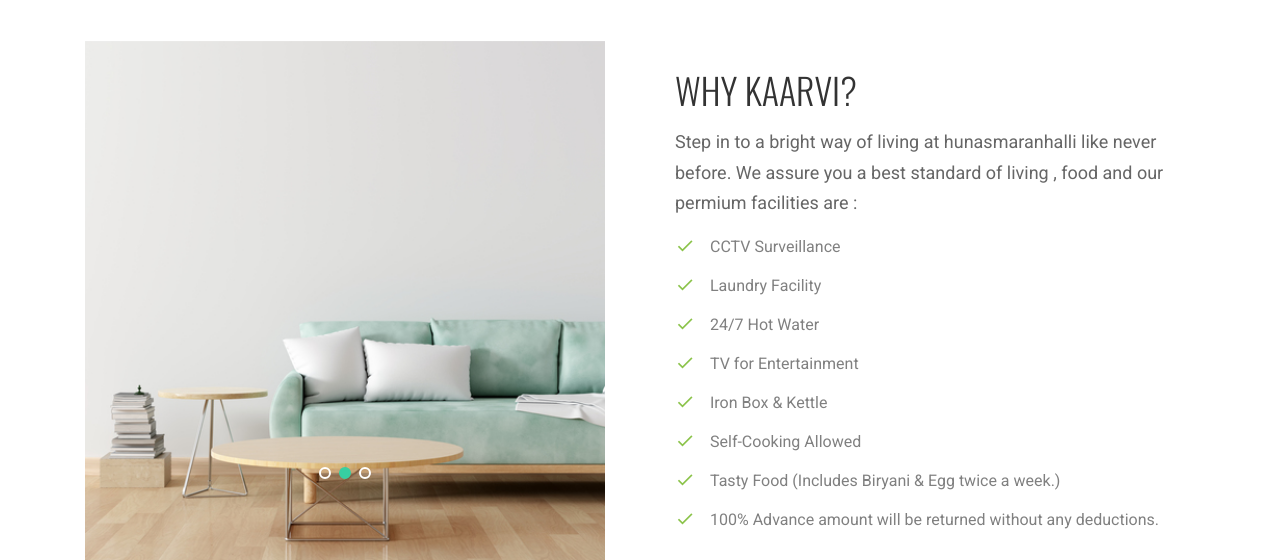
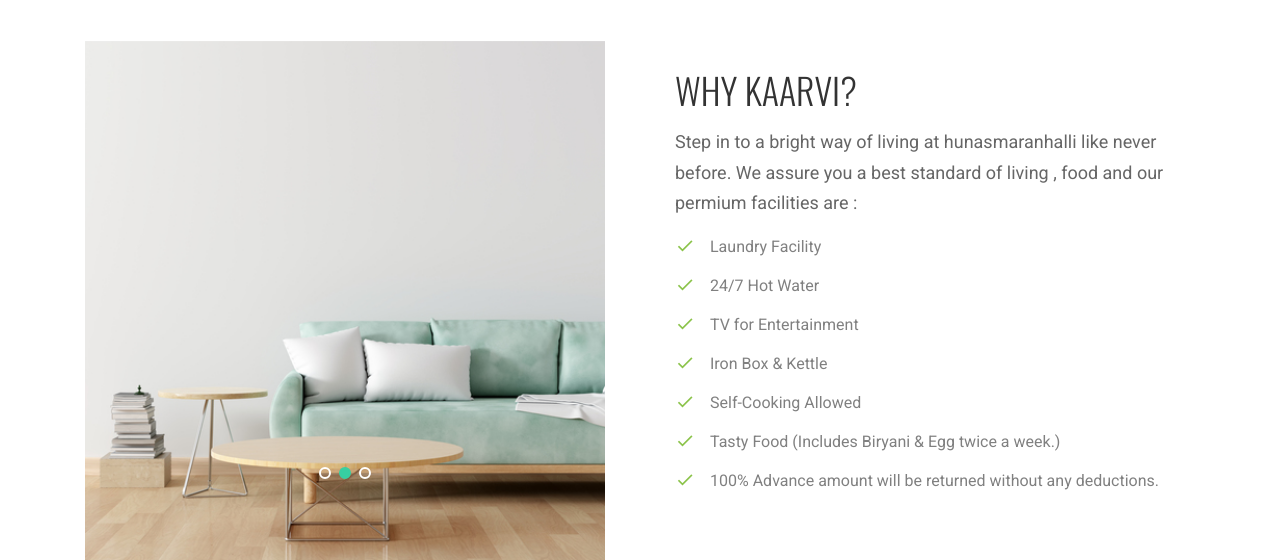
Before and after one commit to Bibinku/hosttry, a Django app: page / in a window 1280 px wide. Shown: the part 2380-2940 px from the top of the page. Run offline with Django 5.2, Linux system fonts and the light colour scheme; data comes from the database, SQL or seed files in the repository; some libraries are stand-ins or nearby versions; some web fonts are replaced.

Commit message:
edit index

```diff
--- a/Frontend/templates/home.html
+++ b/Frontend/templates/home.html
@@ -282,7 +282,7 @@
 
                 <ul class="list-unstyled ul-check success">
 
-                  <li>CCTV Surveillance</li>
+
                   <li>Laundry Facility</li>
                   <li>24/7 Hot Water</li>
                   <li>TV for Entertainment</li>
```
